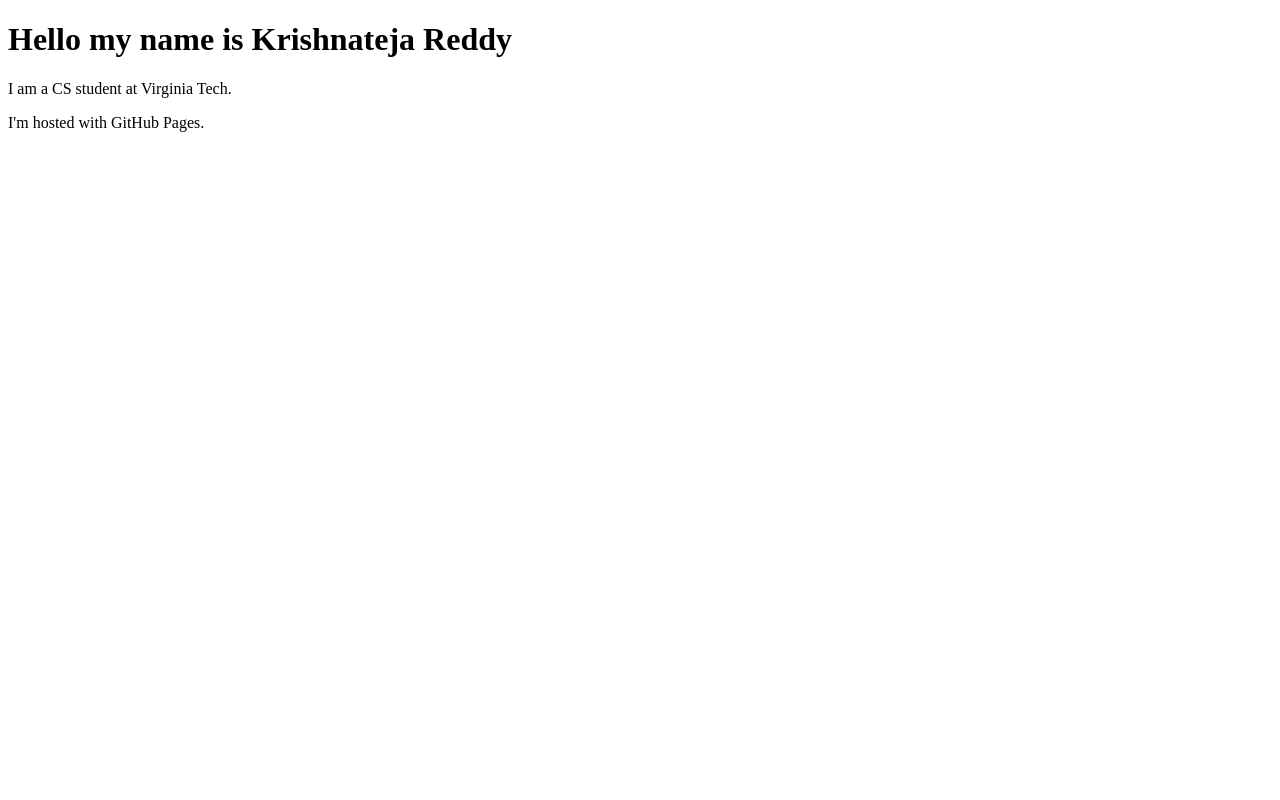
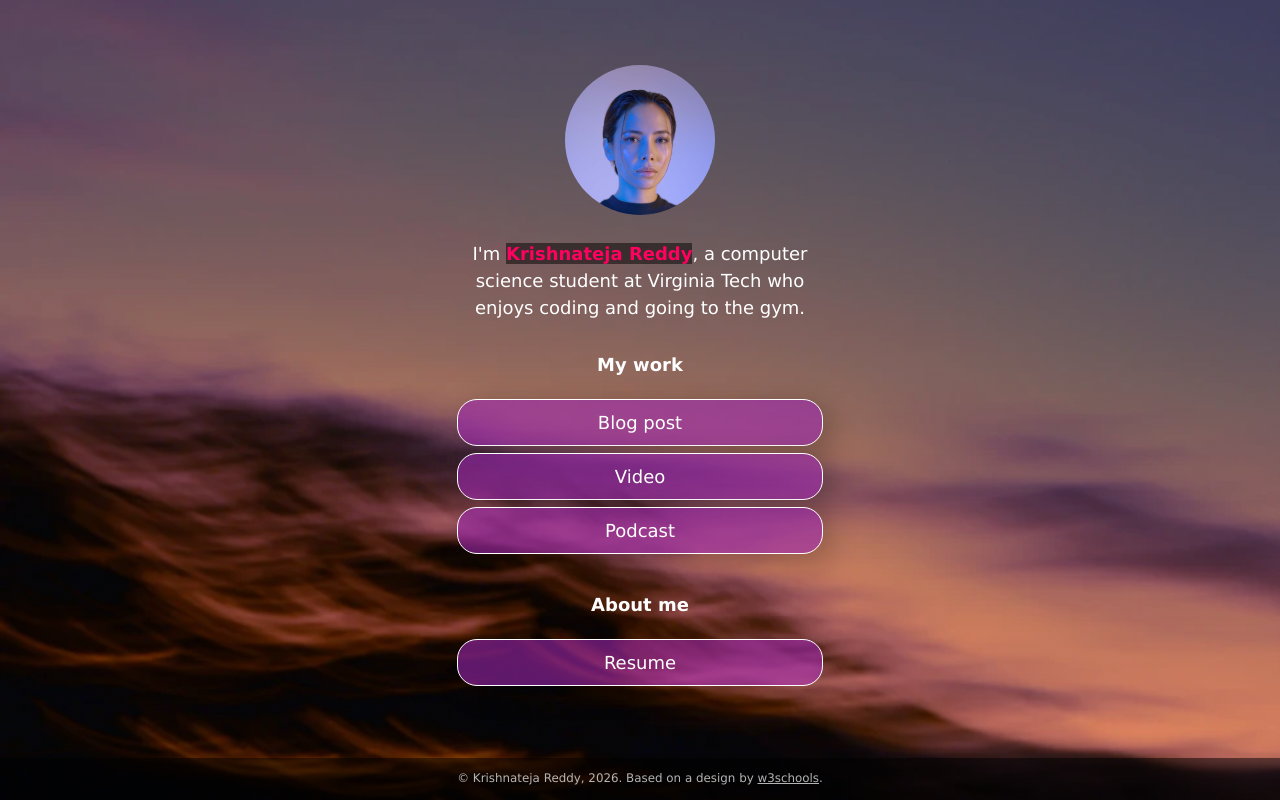
Before and after one commit to krishnaIsReddy/krishnaIsReddy.github.io, a plain HTML site: page index.html in a window 1280 px wide. Drawn offline with Linux system fonts and the light colour scheme.

Commit message:
Added website template

```diff
--- /dev/null
+++ b/css/style.css
@@ -0,0 +1,231 @@
+:root {
+    --primaryText: #fff;
+    --secondaryText: #ff015e;
+    --primary: rgba(156, 39, 176, .60);
+    --secondary: rgba(255, 1, 94, .60);
+    --buttonHover: rgba(156, 39, 176, .40);
+    --smallButtonHover: rgba(0, 0, 0, .25);
+}
+
+html {
+    box-sizing: border-box;
+    /* keeps button boxes within phone screen width */
+    -ms-text-size-adjust: 100%;
+    -webkit-text-size-adjust: 100%;
+    height: 100%;
+}
+
+*,
+*:before,
+*:after {
+    box-sizing: inherit;
+}
+
+body {
+    margin: 0;
+    min-height: 100%;
+    /* The image used for the site background. Try changing skyscape.jpg to stars.jpg. Put a replacement photo in the images folder and, in line 21 below, replace skyscape.jpg with yourbackgroundfilename.jpg */
+    /* The linear gradient darkens the image, like putting a sunglasses lens on top of it. If you want to darken the image even more, change 0.1 (both times) to 0.3 or higher */
+    background: linear-gradient(rgba(0, 0, 0, 0.1), rgba(0, 0, 0, 0.1)), url(../images/skyscape.jpg);
+    /* Prevents the browser from repeating or "tiling" the background image */
+    background-repeat: no-repeat;
+    background-position: center;
+    /* Freezes the image so that even the content scrolls down, the background stays put */
+    background-attachment: fixed;
+    /* Resizes the background image to cover the entire container */
+    background-size: cover;
+    font-family: Futura, Verdana, sans-serif;
+    line-height: 1.5;
+    font-size: 18px;
+    display: flex;
+    flex-direction: column;
+    justify-content: space-around;
+    align-items: center;
+}
+
+h1 {
+    font-size: 1em;
+}
+
+h2 {
+    font-size: 1em;
+    margin-bottom: 0;
+}
+
+img {
+    margin: .5em 1em;
+    /* border: 1px solid #ccc; */
+    border-radius: 50%;
+    height: 150px;
+    max-width: 100%;
+    object-fit: cover;
+    /* Resizes the image to cover the entire container */
+}
+
+.container {
+    text-align: center;
+    width: 100%;
+    padding: 0;
+    margin-right: auto;
+    margin-left: auto;
+    flex: 1;
+    display: flex;
+    flex-direction: column;
+    justify-content: center;
+}
+
+.image-container {
+    text-align: center;
+    width: 100%;
+}
+
+.main-text-color {
+    color: var(--primaryText);
+}
+
+.name {
+    color: var(--secondaryText);
+}
+
+.name strong {
+    background-color: rgba(0, 0, 0, 0.50);
+}
+
+.section-header {
+    padding-top: .5em;
+}
+
+.button,
+.intro,
+.links-container,
+.slidedown,
+.external-link {
+    width: 100%;
+    min-width: 50%;
+    padding: .5em 1em;
+    text-decoration: none;
+    color: inherit;
+    text-align: center;
+}
+
+.button, .external-link {
+    border: 1px solid var(--primaryText);
+    border-radius: 20px;
+    box-shadow: 7px 6px 28px 1px rgba(0, 0, 0, 0.24);
+    overflow: hidden;
+    white-space: nowrap;
+    display: inline-block;
+    background-color: var(--primary);
+    cursor: pointer;
+    transition: 0.2s all;
+}
+
+.button:not(.highlight) {
+    background-color: var(--primary);
+}
+
+@media (hover: hover) {
+    .button:hover { background-color: var(--buttonHover); }
+}
+
+.button.highlight {
+    background-color: var(--secondary);
+}
+
+.button:active, .external-link:active {
+    transform: scale(0.98);
+    /* Scaling button to 0.98 to its original size */
+    box-shadow: 3px 2px 22px 1px rgba(0, 0, 0, 0.24);
+    /* Lowering the shadow */
+}
+
+.intro {
+    margin: 0 auto;
+}
+
+.section {
+    margin-top: 1em;
+}
+
+.slidedown {
+    margin: 0 auto;
+    padding: 0;
+    -webkit-transition: height .4s ease;
+    -o-transition: height .4s ease;
+    transition: height .4s ease;
+    overflow: hidden;
+    height: 0;
+}
+
+.external-link {
+    border: 1px solid var(--primaryText);
+    border-radius: 20px;
+    background-color: transparent;
+    display: flex;
+    align-items: center;
+    justify-content: center;
+    padding: 0;
+    margin: .5em auto 1.5em auto;
+    text-decoration: none;
+    color: inherit;
+    height: 2em;
+    width: 6em;
+}
+
+.external-link:hover {
+    background-color: var(--smallButtonHover)
+}
+
+.description {
+    display: flex;
+    text-align: left;
+    flex-direction: column;
+    padding: 0 .6em;
+}
+
+.description > p {
+    margin: .5em 0;
+}
+
+.footer {
+  font-size: .66em;
+  background-color: rgba(0, 0, 0, .5);
+  color: rgba(225, 225, 225, .8);
+  text-decoration: none;
+  width: 100%;
+  min-height: 3em;
+  display: flex;
+  align-items: center;
+  justify-content: center;
+  position: relative;
+}
+
+.footer a {
+    color: inherit;
+}
+
+/* Media queries allow you to change style properties according to the screen width. In this case, if the screen is AT LEAST 540 pixels wide (bigger than a standard phone), the .container resizes to 540 pixels and the buttons and intro resize to 85% of the container width */
+@media (min-width: 540px) {
+    .container {
+        max-width: 540px;
+    }
+
+    .button,
+    .intro,
+    .slidedown {
+        width: 85%;
+    }
+}
+
+/* If the screen is AT LEAST 768 pixels wide (standard tablet or larger), the .container resizes to 750 pixels and the buttons and intro resize to 40% of the container width */
+@media (min-width: 768px) {
+    .container {
+        max-width: 768px;
+    }
+
+    .button,
+    .intro,
+    .slidedown {
+        width: 40%;
+    }
+}
--- a/index.html
+++ b/index.html
@@ -1,8 +1,74 @@
 <!DOCTYPE html>
-<html>
-    <body>
-        <h1>Hello my name is Krishnateja Reddy</h1>
-        <p>I am a CS student at Virginia Tech.</p>
-        <p>I'm hosted with GitHub Pages.</p>
-    </body>
+<!-- This page is adapted from w3schools "How to make a link tree website https://www.w3schools.com/howto/howto_website_create_linktree.asp" -->
+<html lang="en">
+
+<head>
+  <meta charset="utf-8" />
+  <meta name="viewport" content="width=device-width, initial-scale=1" />
+  <!-- Add your name below -->
+  <title>Krishnateja Reddy</title>
+  <link rel="stylesheet" href="css/style.css">
+</head>
+
+<body class="main-text-color">
+  <!-- Content container. Everything except footer goes here -->
+  <div class="container">
+    <!-- Image and name container. Put your replacement photo—which you should crop to be square—in the images folder, then change the source attribute to images/yourportraitfilename.jpg. This path says, "Look in the images folder for yourportraitfilename.jpg." Be sure to change the alt text, too. -->
+    <div class="image-container">
+      <img src="images/portrait.jpg" alt="Photo by Art Hauntington">
+    </div>
+    <div class="intro">
+      I'm <span class="name"><strong> Krishnateja Reddy</strong></span>, a computer science student at Virginia Tech who enjoys coding and going to the gym.
+    </div>
+    <div class="section-header">
+      <h1>My work</h1>
+    </div>
+    <!-- Replace the # inside of the href="#" with your links. -->
+    <div class="links-container">
+      <div class="button toggle">Blog post</div>
+      <div class="slidedown">
+        <div class="description">
+          <h2>Blog post title</h2>
+          <p>Here, add a short but appealing description of your blog post.</p>
+          <a href="#" class="external-link" target="_blank">Read</a>
+        </div>
+      </div>
+
+      <div class="button toggle">Video</div>
+      <div class="slidedown">
+        <div class="description">
+          <h2>Video title</h2>
+          <p>Add a short but appealing description of your video.</p>
+          <a href="#" class="external-link" target="_blank">Watch</a>
+        </div>
+      </div>
+
+      <div class="button toggle">Podcast</div>
+      <div class="slidedown">
+        <div class="description">
+          <h2>Podcast title</h2>
+          <p>Add a short but appealing description of your podcast</p>
+          <a href="#" class="external-link" target="_blank">Listen</a>
+        </div>
+      </div>
+    </div>
+
+    <!-- Replace # with PDF from Google Docs, or replace the entire section with whatever you want. Or delete it! Or add another section below it!-->
+    <div class="section-header">
+      <h1>About me</h1>
+    </div>
+
+    <div class="links-container">
+      <a href="https://drive.google.com" class="button" target="_blank">Resume</a>
+    </div>
+
+  </div>
+  <div class="footer">
+    <p>© Krishnateja Reddy, 2026. Based on a design by <a
+        href="https://www.w3schools.com/howto/howto_website_create_linktree.asp" target="_blank">w3schools</a>.
+    </p>
+  </div>
+  <script type="text/javascript" src="js/slider.js"></script>
+</body>
+
 </html>
--- /dev/null
+++ b/js/slider.js
@@ -0,0 +1,19 @@
+document.addEventListener("DOMContentLoaded", () => {
+  const a = document.querySelectorAll(".toggle");
+  a.forEach((e) => {
+    e.addEventListener("click", function () {
+      let slider = this.nextElementSibling;
+      if (slider.style.height) {
+        slider.style.height = null;
+        e.classList.remove("highlight");
+      } else {
+        document.querySelectorAll(".toggle.highlight").forEach((f) => {
+          f.classList.remove("highlight");
+          f.nextElementSibling.style.height = null;
+        });
+        e.classList.add("highlight");
+        slider.style.height = slider.scrollHeight + "px";
+      }
+    })
+  })
+})
```
Also changed, not shown: images/portrait.jpg (added), images/skyscape.jpg (added), images/stars.jpg (added), 1 other file.
